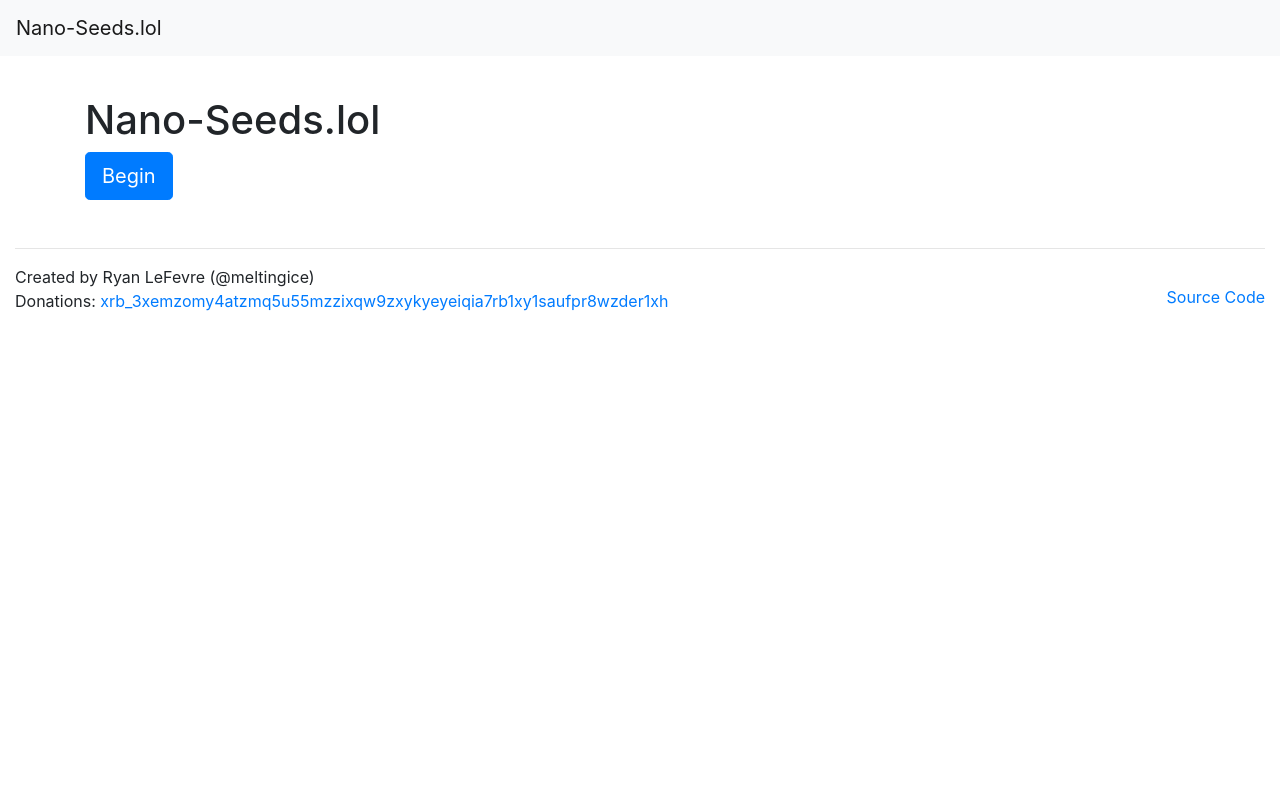
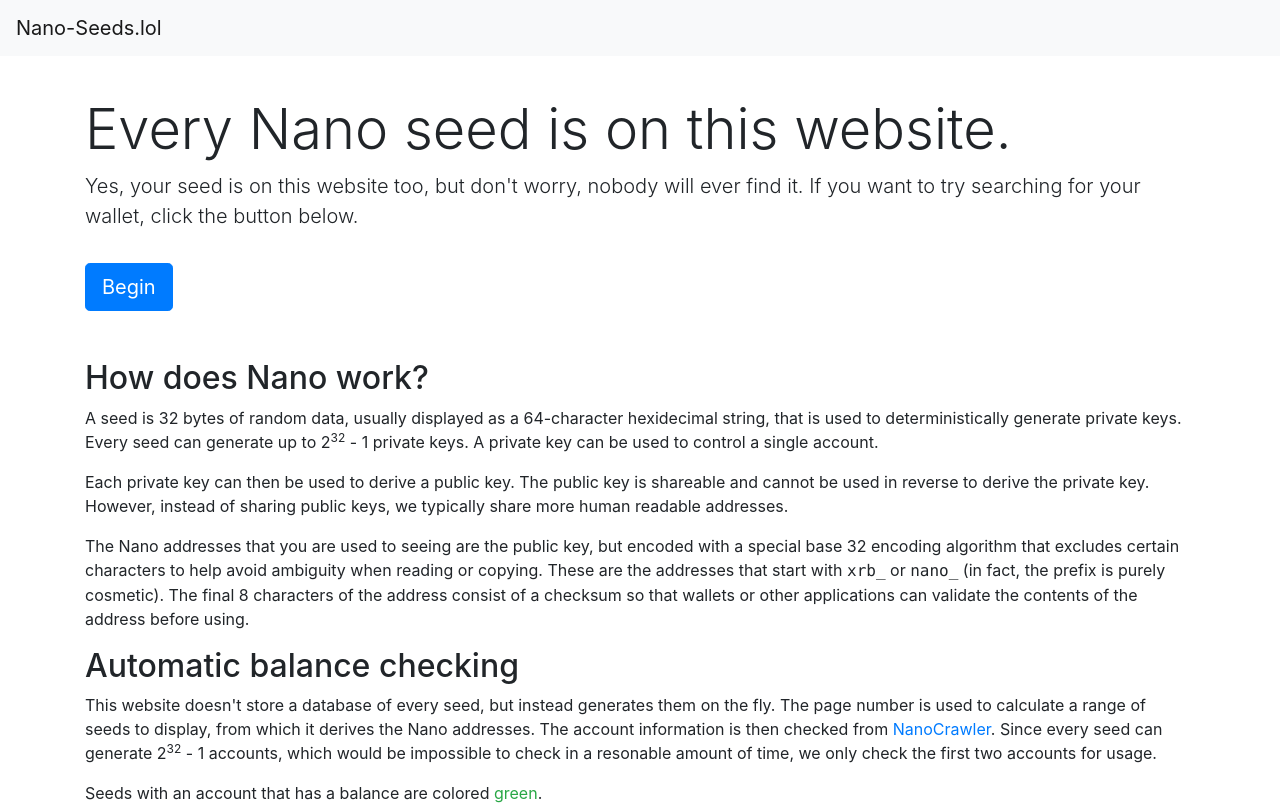
Before and after one commit to meltingice/nano-seeds.lol, a React (Create React App) app: page / in a window 1280 px wide. Shown: the top 805 px of the page. Built offline with nearby package versions, Linux system fonts and the light colour scheme.

Commit message:
Fill out index page

```diff
--- a/src/App.js
+++ b/src/App.js
@@ -4,7 +4,9 @@
 import Index from "./views/Index";
 import NanoKeys from "./views/NanoKeys";
 
+import classNames from "classnames/bind";
 import styles from "./App.module.css";
+const cx = classNames.bind(styles);
 
 function App() {
   return (
@@ -29,7 +31,7 @@
             <p>
               Donations:{" "}
               <a
-                className={styles.wordBreak}
+                className={cx("text-monospace", styles.wordBreak)}
                 href="https://nanocrawler.cc/explorer/account/xrb_3xemzomy4atzmq5u55mzzixqw9zxykyeyeiqia7rb1xy1saufpr8wzder1xh/history"
                 target="_blank"
                 rel="noopener noreferrer"
--- a/src/views/Index.js
+++ b/src/views/Index.js
@@ -6,17 +6,79 @@
     <Fragment>
       <div className="row">
         <div className="col">
-          <h1>Nano-Seeds.lol</h1>
+          <h1 className="display-4">Every Nano seed is on this website.</h1>
+
+          <p className="lead">
+            Yes, your seed is on this website too, but don't worry, nobody will
+            ever find it. If you want to try searching for your wallet, click
+            the button below.
+          </p>
         </div>
       </div>
 
-      <div className="row">
+      <div className="row mt-3">
         <div className="col">
           <Link className="btn btn-lg btn-primary" to="/nano/1">
             Begin
           </Link>
         </div>
       </div>
+
+      <div className="row mt-5">
+        <div className="col">
+          <h2>How does Nano work?</h2>
+          <p>
+            A seed is 32 bytes of random data, usually displayed as a
+            64-character hexidecimal string, that is used to deterministically
+            generate private keys. Every seed can generate up to 2<sup>32</sup>{" "}
+            - 1 private keys. A private key can be used to control a single
+            account.
+          </p>
+          <p>
+            Each private key can then be used to derive a public key. The public
+            key is shareable and cannot be used in reverse to derive the private
+            key. However, instead of sharing public keys, we typically share
+            more human readable addresses.
+          </p>
+          <p>
+            The Nano addresses that you are used to seeing are the public key,
+            but encoded with a special base 32 encoding algorithm that excludes
+            certain characters to help avoid ambiguity when reading or copying.
+            These are the addresses that start with{" "}
+            <span className="text-monospace">xrb_</span> or{" "}
+            <span className="text-monospace">nano_</span> (in fact, the prefix
+            is purely cosmetic). The final 8 characters of the address consist
+            of a checksum so that wallets or other applications can validate the
+            contents of the address before using.
+          </p>
+
+          <h2>Automatic balance checking</h2>
+          <p>
+            This website doesn't store a database of every seed, but instead
+            generates them on the fly. The page number is used to calculate a
+            range of seeds to display, from which it derives the Nano addresses.
+            The account information is then checked from{" "}
+            <a
+              href="https://nanocrawler.cc"
+              target="_blank"
+              rel="noopener noreferrer"
+            >
+              NanoCrawler
+            </a>
+            . Since every seed can generate 2<sup>32</sup> - 1 accounts, which
+            would be impossible to check in a resonable amount of time, we only
+            check the first two accounts for usage.
+          </p>
+          <p>
+            Seeds with an account that has a balance are colored{" "}
+            <span className="text-success">green</span>.<br />
+            Seeds with no balance but with blocks, which means they've been
+            used, are colored <span className="text-warning">yellow</span>.
+            <br />
+            Unused seeds are colored <span className="text-danger">red</span>.
+          </p>
+        </div>
+      </div>
     </Fragment>
   );
 }
--- a/src/views/Seed.js
+++ b/src/views/Seed.js
@@ -50,7 +50,9 @@
               <p className="mb-0">
                 <small>Seed</small>
               </p>
-              <p className={cx("text-monospace", styles.Seed)}>
+              <p
+                className={cx("text-monospace", "text-uppercase", styles.Seed)}
+              >
                 {this.props.seed}
               </p>
             </div>
```
